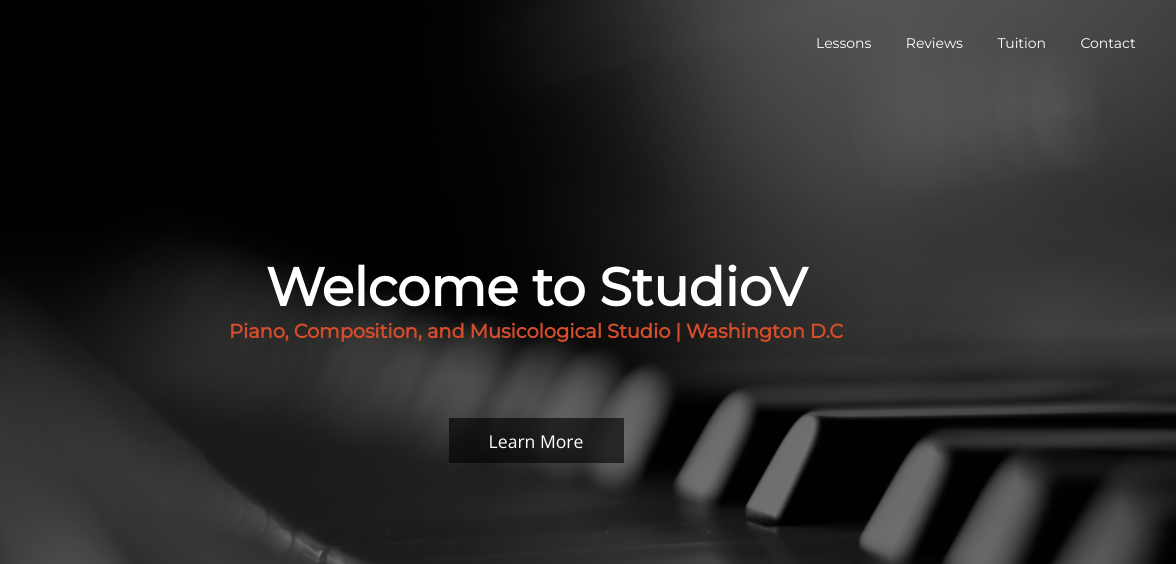
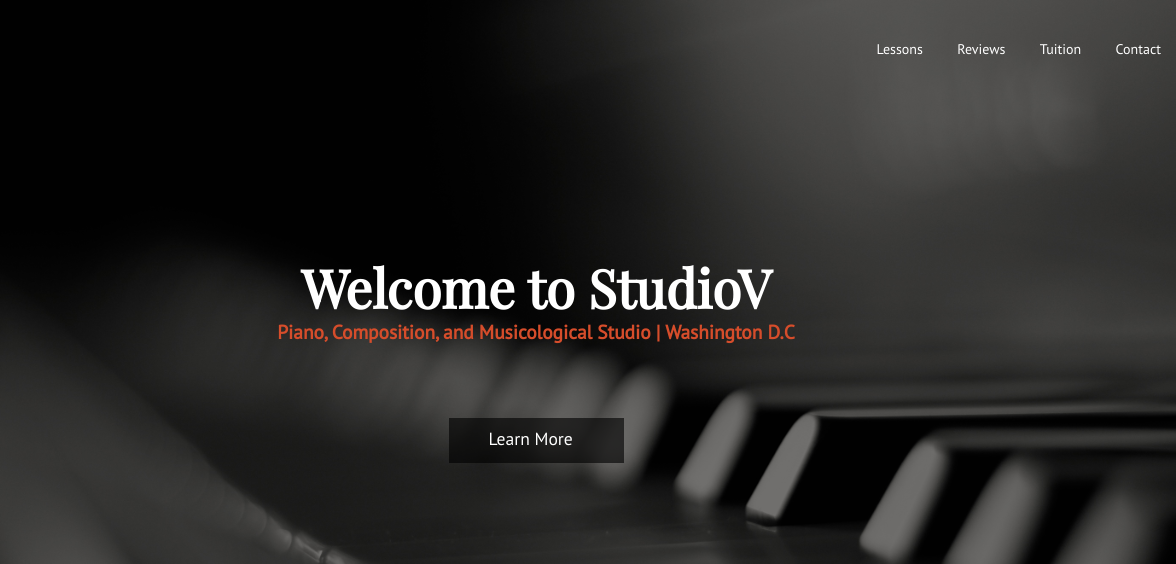
Before and after one commit to kylemann/StudioV, a plain HTML site: page index.html in a window 1280 px wide. Shown: the top 564 px of the page, 104-1280 px from the left. Drawn offline with nearby package versions, Linux system fonts and the light colour scheme.

```diff
--- a/CSS/main.css
+++ b/CSS/main.css
@@ -2,6 +2,7 @@
  box-sizing: border-box;
 
 }
+
 
 
 .none {
@@ -33,7 +34,7 @@
 
 nav ul li {
  display: inline-block;
-    font-size: .7em;
+    font-size: .85em;
     padding: 4px;
 /*    border: 2px solid white;*/
     flex-flow: row;
@@ -56,7 +57,7 @@
 
 li a {
  color: white;
-    font-family: 'Montserrat', sans-serif;
+font-family: 'PT Sans', sans-serif;
 }
 
 #logo {
@@ -80,7 +81,7 @@
 margin: 0 auto;
     font-size: 1.1em;
     line-height: 1.3em;
-    font-family: 'Open Sans', sans-serif;
+font-family: 'PT Sans', sans-serif;
 }
 
 #text-wrapper p {
@@ -88,7 +89,7 @@
 -webkit-margin-after: 1.55em;
 -webkit-margin-start: 0px;
 -webkit-margin-end: 0px;
-    color: #848484;
+    color: #383838;
 
 }
 
@@ -101,7 +102,7 @@
 h2, h3, h4 {
 text-align: center;
 /*font-family: 'Montserrat', sans-serif;*/
-    font-family: 'Lato', sans-serif;
+font-family: 'Playfair Display', serif;
 color: #d64d2b;
 -webkit-margin-before: 1.4em;
 -webkit-margin-after: 1.2em;
@@ -177,7 +178,7 @@
 vertical-align: middle;
 line-height: 110px;
 color: white;
- font-family: 'Montserrat', sans-serif;
+font-family: 'PT Sans', sans-serif;
 }
 
 
@@ -352,6 +353,11 @@
 
  }
 
+.center {
+
+ text-align: center;
+}
+
 
 
 
@@ -383,7 +389,7 @@
 #opening h2 {
 font-size: 1em;
 text-decoration: none;
-    font-family: 'Lato', sans-serif;
+font-family: 'Playfair Display', serif;
 }
 
     #contact h4 {
@@ -398,6 +404,12 @@
 @media only screen and (min-width: 790px) {
 
 
+#intro p {
+ font-size: 2.5em;
+    line-height: 2.75em;
+
+}
+
  .desktop-hide {
   display: none;
 
@@ -411,8 +423,8 @@
 
 
 #text-wrapper p {
-font-size: .9em;
-line-height: 1.25em;
+font-size: 1.1em;
+line-height: 1.35em;
  }
 
 blockquote {
@@ -424,6 +436,7 @@
 }
 
 nav {
+    display: -webkit-flex;
     display: inline-flex;
     margin-top: 0;
 height: 95px;
@@ -435,8 +448,10 @@
 }
 
 nav ul {
-width: 375px;
-    margin: 15px 0 0 auto;
+display: inline-block;
+   margin: auto;
+    width: inherit;
+    text-align: right;
 }
 nav ul li {
     display: inline-block;
@@ -444,7 +459,7 @@
 padding: 15px;
     }
 nav ul li:last-child {
- padding-right: 0;
+ padding-right: 15px;
 }
 
 #logo {
@@ -453,6 +468,7 @@
 margin-left: 15px;
     margin-top: 5px;
     display: inline-block;
+    margin-right: auto;
 
 }
 
@@ -620,7 +636,7 @@
 
 width: 95%;
 margin: 0 auto;
-color: white;
+color: #d64d2b;
 }
 
 #statement h2 {
@@ -630,7 +646,7 @@
 -webkit-margin-after: .4em;
 -webkit-margin-start: 0px;
 -webkit-margin-end: 0px;
-font-family: 'Montserrat', sans-serif;
+font-family: 'Playfair Display', serif;
 
 }
 
@@ -638,7 +654,7 @@
 text-align: center;
 font-size: 1em;
 line-height: 1.2em;
-font-family: 'Montserrat', sans-serif;
+font-family: 'PT Sans', sans-serif;
 margin: 0 auto;
 font-weight: bolder;
 color: #d64d2b;
@@ -652,8 +668,7 @@
 #learn {
 width: 175px;
 height: 45px;
-padding: 12px;
-text-align: center;
+padding: 10px 40px 10px 40px;
 background-color: hsla(0, 0%, 0%, 0.62);
 font-size: 1em;
 margin: 75px auto 0 auto;
--- a/index.html
+++ b/index.html
@@ -9,7 +9,7 @@
     <link rel="stylesheet" href="CSS/normalize.css">
      <link rel="shortcut icon" href="/favicon.ico" type="image/x-icon">
 <link rel="icon" href="/favicon.ico" type="image/x-icon">
-  <link href='http://fonts.googleapis.com/css?family=Lato:400,700|Montserrat|Open+Sans:400italic,400' rel='stylesheet' type='text/css'>
+  <link href='http://fonts.googleapis.com/css?family=Playfair+Display|PT+Sans' rel='stylesheet' type='text/css'>
     <link rel="stylesheet" href="CSS/main.css">
      <!-- Smooth Page scroll -->
               <script type="text/javascript" src="http://code.jquery.com/jquery-1.6.4.js"></script>
@@ -61,7 +61,7 @@
     <h2>Welcome to StudioV</h2>
         <p>Piano, Composition, <span>and</span> Musicological Studio | Washington D.C</p>
         </div> <!--#statement ID-->
-        <a href="#about" class="hvr-shrink"> <div id="learn">Learn More</div></a>
+        <a href="#about" class="hvr-shrink" id="learn"> Learn More</a>
        </article>
     </header>
         <br class="desktop-hide">
@@ -71,7 +71,7 @@
     <article class="opacity">
         <div class="content">
          <h2>Welcome to StudioV</h2>
-         <p>We welcome  prospective students of all backgrounds and aptitudes seeking piano, composition, and musicological lessons in the Washington Metropolitan Area.  Whether a <a href="#advanced">professional musician</a>, <a href="#intermediate">intermeditate</a>, or a <a href="#beginner">beginner</a>, the Studio welcomes you.</p>
+        <p>Welcoming  prospective students of all backgrounds and aptitudes seeking piano, composition, and musicological lessons in the Washington Metropolitan Area.  Whether a <a href="#advanced">professional musician</a>, <a href="#intermediate">intermeditate</a>, or a <a href="#beginner">beginner</a>, the Studio welcomes you.</p>
                   <div class="page-wrap">
 
 		<div class="tech-slideshow">
```
Also changed, not shown: images/logo.svg (added).
